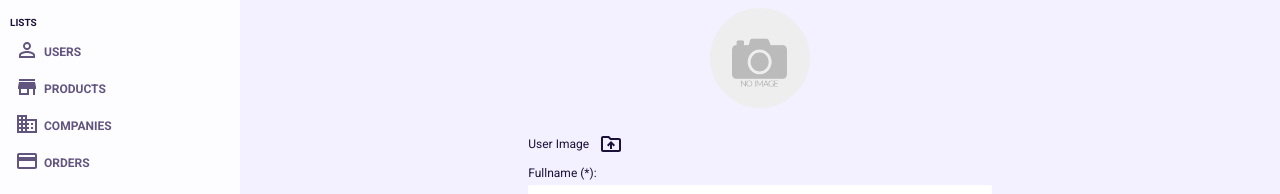
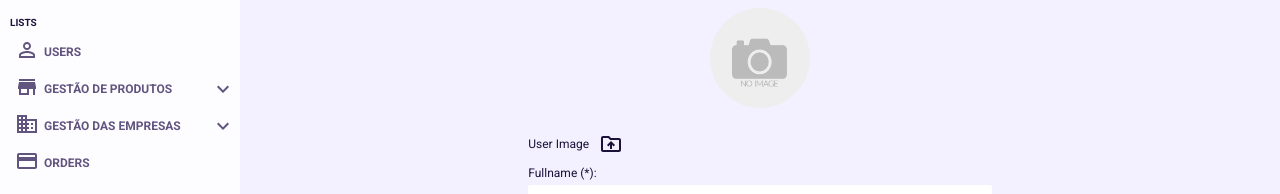
Before and after one commit to valdir-ti/intratec-web, a React (Create React App) app: page /users/edit/1 in a window 1280 px wide. Shown: the part 126-320 px from the top of the page. Built offline with nearby package versions, Linux system fonts and the light colour scheme; no server answers; sample sign-in values are in the browser's storage.

Commit message:
feat: add collpased menu

```diff
--- a/src/components/Sidebar/index.tsx
+++ b/src/components/Sidebar/index.tsx
@@ -1,4 +1,4 @@
-import { useContext } from 'react';
+import { useContext, useState } from 'react';
 import {
   AccountCircleOutlined,
   CreditCard,
@@ -12,7 +12,11 @@ import {
   SettingsSystemDaydream,
   Store,
   Close,
-  Business
+  Business,
+  StarBorder,
+  Send,
+  ExpandLess,
+  ExpandMore
 } from '@mui/icons-material';
 
 import useConfirm from '../../hooks/useConfirmDialog';
@@ -34,7 +38,9 @@ import {
   MenuIconWrapper,
   ContainerBottom,
   ContainerBottomDiv,
-  LinkStyle
+  LinkStyle,
+  ContainerCollapse,
+  ContainerMenuIcon
 } from './styles'
 
 interface ISidebar {
@@ -47,6 +53,8 @@ const Sidebar = ({ toggleTheme }: ISidebar) => {
     'Sair',
     'Deseja realmente fazer o logout?',
   )
+
+  const [menuActive, setMenuActive] = useState("")
 
   const { dispatch: AuthDispatch } = useContext(AuthContext);
   const { state: { open }, dispatch: SidebarDispatch } = useContext(SidebarContext);
@@ -72,6 +80,14 @@ const Sidebar = ({ toggleTheme }: ISidebar) => {
 
   function handleTheme(theme: string) {
     toggleTheme(theme)
+  }
+
+  function handleMenuActive(item: any) {
+    if(menuActive === item){
+      setMenuActive("")
+      return
+    }
+    setMenuActive(item)
   }
 
   return (
@@ -106,22 +122,80 @@ const Sidebar = ({ toggleTheme }: ISidebar) => {
                     <ContainerCenterSpan open={open}>Users</ContainerCenterSpan>
                 </LinkStyle>
               </ContainerCenterLi>
-              <ContainerCenterLi title={'Products'} onClick={closeSidebar}>
-                <LinkStyle to='/products'>
+
+              <ContainerCenterLi title={'Products'} onClick={() => handleMenuActive('products')}>
                   <IconWrapper open={open}>
                     <Store />
                   </IconWrapper>
-                    <ContainerCenterSpan open={open}>Products</ContainerCenterSpan>
+                  <ContainerMenuIcon>
+                    <ContainerCenterSpan open={open}>Gestão de Produtos</ContainerCenterSpan>
+                    {menuActive === 'products' ? <ExpandLess /> : <ExpandMore />}
+                  </ContainerMenuIcon>
+              </ContainerCenterLi>
+              <ContainerCollapse in={menuActive === 'products'} timeout="auto" unmountOnExit>
+                  <ContainerCenterLi>
+                    <LinkStyle to='/products'>
+                      <IconWrapper>
+                        <StarBorder />
+                      </IconWrapper>
+                      <ContainerCenterSpan open={open}>Produtos</ContainerCenterSpan>
                     </LinkStyle>
                   </ContainerCenterLi>
-              <ContainerCenterLi title={'Companies'} onClick={closeSidebar}>
-                <LinkStyle to='/companies'>
+                  <ContainerCenterLi>
+                    <LinkStyle to='/categories'>
+                      <IconWrapper>
+                        <StarBorder />
+                        </IconWrapper>
+                        <ContainerCenterSpan open={open}>Categorias</ContainerCenterSpan>
+                      </LinkStyle>
+                  </ContainerCenterLi>
+                  <ContainerCenterLi>
+                    <LinkStyle to='/brands'>
+                      <IconWrapper>
+                        <Send />
+                      </IconWrapper>
+                      <ContainerCenterSpan open={open}>Marcas</ContainerCenterSpan>
+                    </LinkStyle>
+                  </ContainerCenterLi>
+              </ContainerCollapse>
+
+              <ContainerCenterLi title={'Companies'} onClick={() => handleMenuActive('companies')}>
                   <IconWrapper open={open}>
                     <Business />
                   </IconWrapper>
-                    <ContainerCenterSpan open={open}>Companies</ContainerCenterSpan>
+                  <ContainerMenuIcon>
+                    <ContainerCenterSpan open={open}>Gestão das Empresas</ContainerCenterSpan>
+                    {menuActive === 'companies' ? <ExpandLess /> : <ExpandMore />}
+                  </ContainerMenuIcon>
+              </ContainerCenterLi>
+              <ContainerCollapse in={menuActive === 'companies'} timeout="auto" unmountOnExit>
+                  <ContainerCenterLi>
+                    <LinkStyle to='/products'>
+                      <IconWrapper>
+                        <StarBorder />
+                      </IconWrapper>
+                      <ContainerCenterSpan open={open}>Produtos</ContainerCenterSpan>
                     </LinkStyle>
                   </ContainerCenterLi>
+                  <ContainerCenterLi>
+                    <LinkStyle to='/categories'>
+                      <IconWrapper>
+                        <StarBorder />
+                        </IconWrapper>
+                        <ContainerCenterSpan open={open}>Categorias</ContainerCenterSpan>
+                      </LinkStyle>
+                  </ContainerCenterLi>
+                  <ContainerCenterLi>
+                    <LinkStyle to='/brands'>
+                      <IconWrapper>
+                        <Send />
+                      </IconWrapper>
+                      <ContainerCenterSpan open={open}>Marcas</ContainerCenterSpan>
+                    </LinkStyle>
+                  </ContainerCenterLi>
+              </ContainerCollapse>
+
+
               <ContainerCenterLi title={'Orders'} onClick={closeSidebar}>
                 <LinkStyle to='/orders'>
                     <IconWrapper open={open}>
--- a/src/components/Sidebar/styles.ts
+++ b/src/components/Sidebar/styles.ts
@@ -1,3 +1,4 @@
+import { Collapse } from "@mui/material";
 import { Link } from "react-router-dom";
 import styled from 'styled-components';
 
@@ -87,11 +88,21 @@ export const ContainerCenterLi = styled.li`
     cursor: pointer;
     width: 100%;
     font-weight: bold;
+    color: ${props => props.theme.colors.menu};
     &:hover, &:active {
         background-color: ${props => props.theme.colors.hover};
         color: ${props => props.theme.colors.secondText};
     }
 `;
+export const ContainerCollapse = styled(Collapse)`
+    width: 100%;
+`;
+export const ContainerMenuIcon = styled.div`
+    display: flex;
+    justify-content: space-between;
+    align-items: center;
+    width: 100%;
+`
 export const ContainerCenterLiLogout = styled.li`
     display: flex;
     align-items: center;
```
Lines whose indentation alone changed are shown as unchanged.
